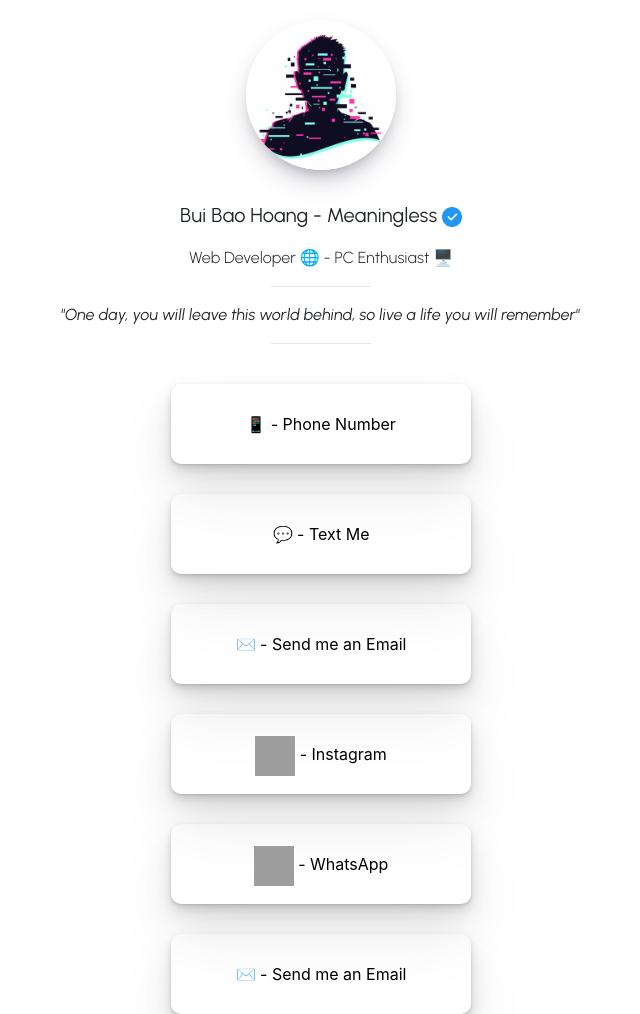
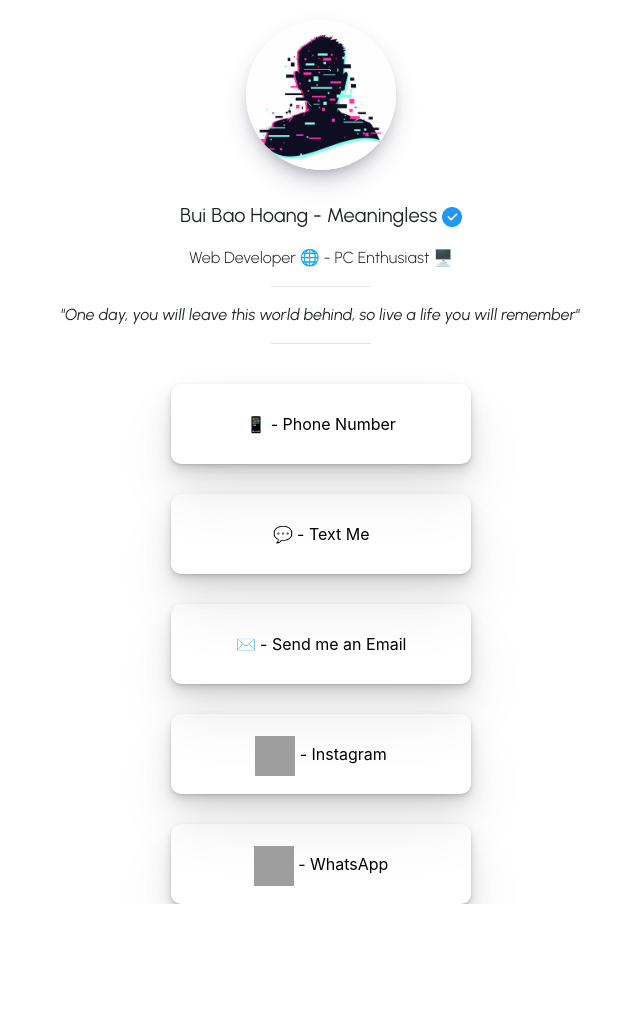
Before and after one commit to buibaohoang06/nfc, a plain HTML site: page index.html in a window 1280 px wide. Shown: the whole page, without its empty margins (319-959 px from the left). After the commit the page ends 904 px from the top, so only its background shows below. Drawn offline with nearby package versions, Linux system fonts and the light colour scheme; grey boxes are pictures that could not be loaded.

Commit message:
Second commit

```diff
--- a/index.html
+++ b/index.html
@@ -55,11 +55,6 @@
                 <p><img src="http://www.tamannegara4u.com/wp-content/uploads/2019/05/logo-whatsapp.jpg" style="height: 40px; width: 40px;"> - WhatsApp</p>
             </div>
         </a>
-        <a href="mailto:heartbroken.89@protonmail.ch">
-            <div id="social-wrapper" style="margin-top: 30px;">
-                <p>✉️ - Send me an Email</p>
-            </div>
-        </a>
     </span>
 </body>
 </html>
```
